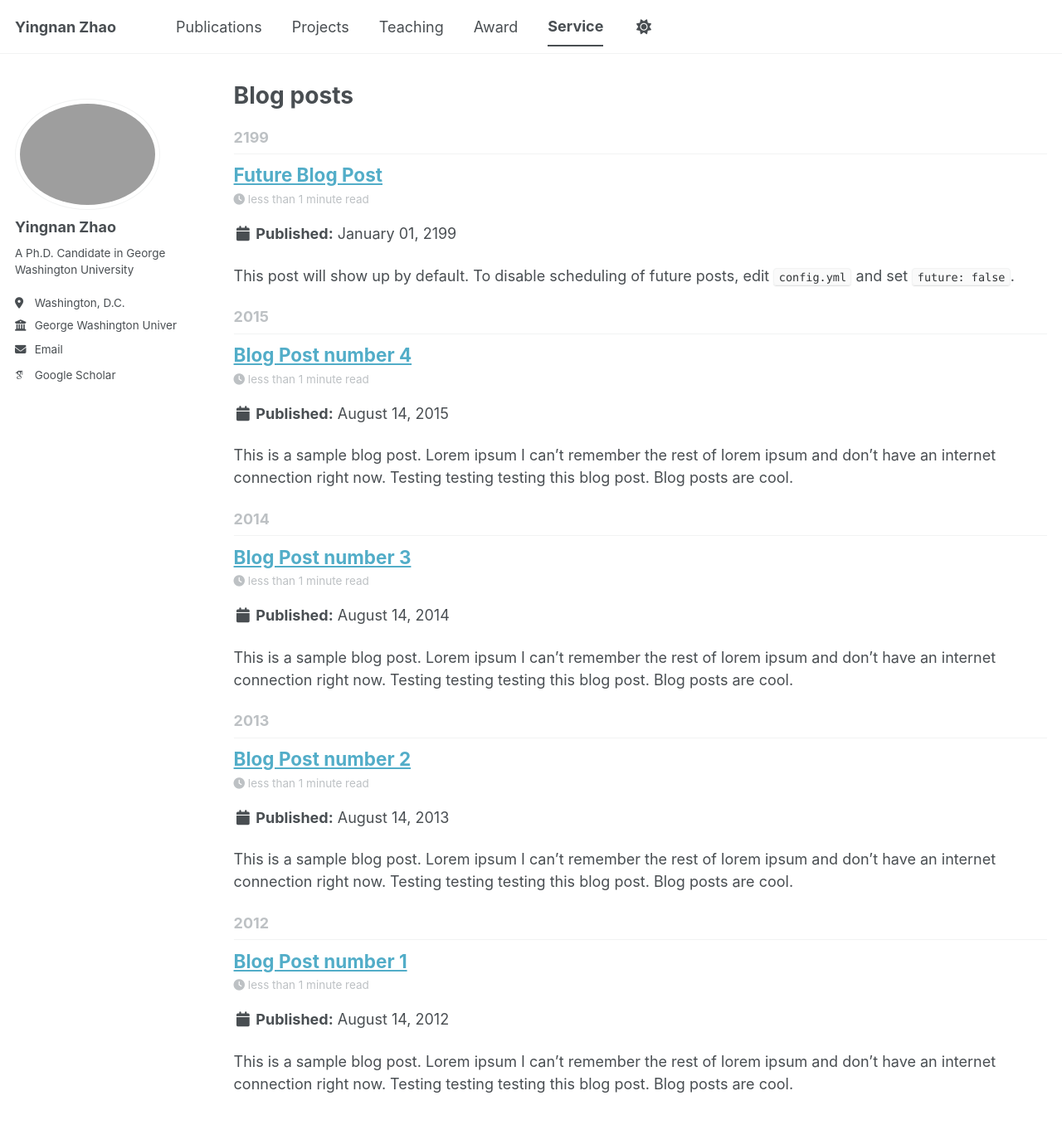
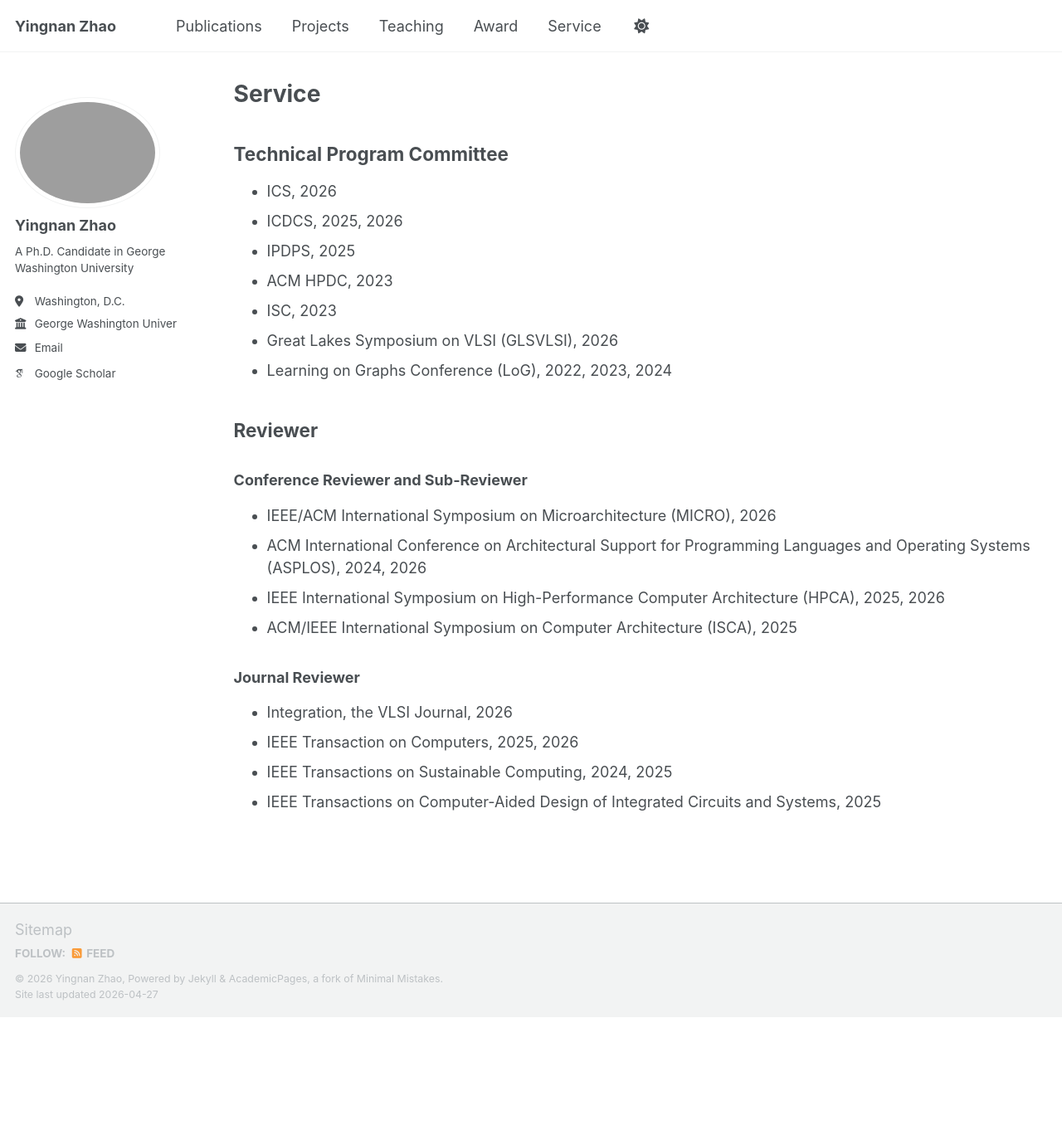
Before and after one commit to yingnan96/yingnan96.github.io, a Jekyll site: the page built from _pages/year-archive.html, in a window 1280 px wide and 1400 px high. Shown: the top 1356 px of the window at 83% size. Built offline with Jekyll 4.4.1, drawn with Linux system fonts in a browser that asks for light colours; some web fonts are replaced; a script bundle is joined from its source files by our own code; library files that are not in the unit come from our copies.

Commit message:
Update year-archive.html

```diff
--- a/_pages/year-archive.html
+++ b/_pages/year-archive.html
@@ -1,19 +1,35 @@
 ---
 layout: archive
-permalink: /year-archive/
-title: "Blog posts"
+title: "Service"
+permalink: /service/
 author_profile: true
-redirect_from:
-  - /wordpress/blog-posts/
 ---
 
-{% include base_path %}
-{% capture written_year %}'None'{% endcapture %}
-{% for post in site.posts %}
-  {% capture year %}{{ post.date | date: '%Y' }}{% endcapture %}
-  {% if year != written_year %}
-    <h2 id="{{ year | slugify }}" class="archive__subtitle">{{ year }}</h2>
-    {% capture written_year %}{{ year }}{% endcapture %}
-  {% endif %}
-  {% include archive-single.html %}
-{% endfor %}
+<h2>Technical Program Committee</h2>
+<ul>
+  <li>ICS, 2026</li>
+  <li>ICDCS, 2025, 2026</li>
+  <li>IPDPS, 2025</li>
+  <li>ACM HPDC, 2023</li>
+  <li>ISC, 2023</li>
+  <li>Great Lakes Symposium on VLSI (GLSVLSI), 2026</li>
+  <li>Learning on Graphs Conference (LoG), 2022, 2023, 2024</li>
+</ul>
+
+<h2>Reviewer</h2>
+
+<h3>Conference Reviewer and Sub-Reviewer</h3>
+<ul>
+  <li>IEEE/ACM International Symposium on Microarchitecture (MICRO), 2026</li>
+  <li>ACM International Conference on Architectural Support for Programming Languages and Operating Systems (ASPLOS), 2024, 2026</li>
+  <li>IEEE International Symposium on High-Performance Computer Architecture (HPCA), 2025, 2026</li>
+  <li>ACM/IEEE International Symposium on Computer Architecture (ISCA), 2025</li>
+</ul>
+
+<h3>Journal Reviewer</h3>
+<ul>
+  <li>Integration, the VLSI Journal, 2026</li>
+  <li>IEEE Transaction on Computers, 2025, 2026</li>
+  <li>IEEE Transactions on Sustainable Computing, 2024, 2025</li>
+  <li>IEEE Transactions on Computer-Aided Design of Integrated Circuits and Systems, 2025</li>
+</ul>
```
